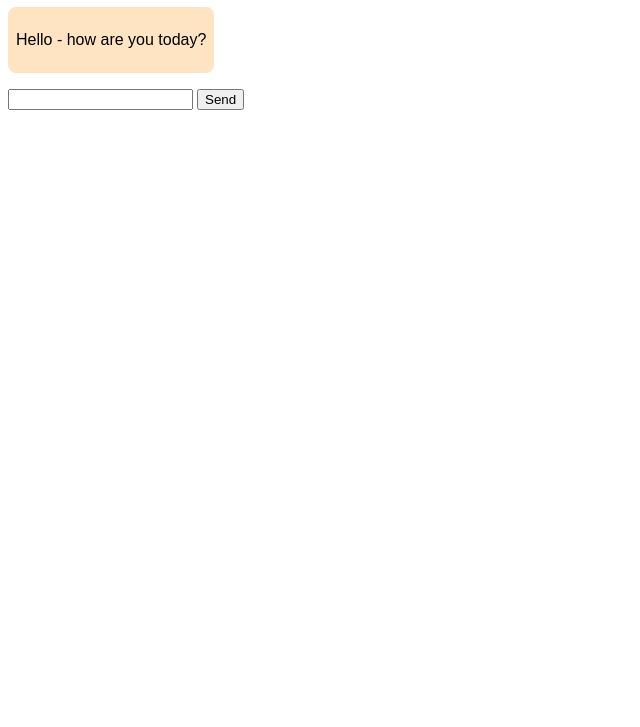
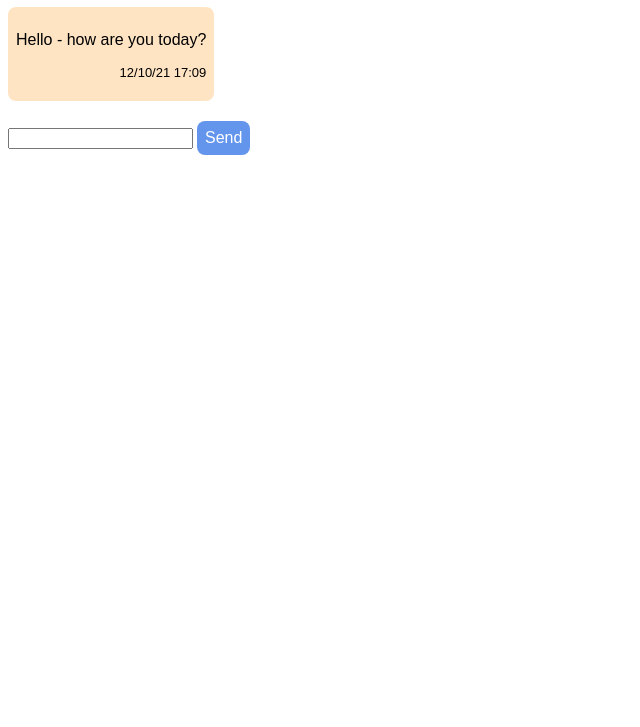
Before and after one commit to silkster87/Codeworks_chat_app, a plain HTML site: page index.html in a window 1280 px wide. Shown: the part 73-800 px from the top of the page, without its empty margins (0-640 px from the left). Drawn offline with nearby package versions, Linux system fonts and the light colour scheme.

Commit message:
included jquery library

```diff
--- a/index.html
+++ b/index.html
@@ -4,17 +4,25 @@
     <head>
         <meta charset="utf-8">
         <link rel="stylesheet" href="style.css">
+        <script src="https://code.jquery.com/jquery-3.6.0.slim.js" integrity="sha256-HwWONEZrpuoh951cQD1ov2HUK5zA5DwJ1DNUXaM6FsY=" crossorigin="anonymous"></script>
         <title>Codeworks Chat app</title>
     </head>
+
+    <body>
+        <script src="script.js"></script>
 
     <h1>Codeworks Chat app</h1>
 
     <div class="computer">
         <p>Hello - how are you today?</p>
+        <p id="dateTime">12/10/21 17:09</p>
     </div>
 
+    <h2></h2>
+
     <form>
-        <input type="text">
-        <input type="submit" value="Send">
+        <input type="text" id="userInput">
+        <button type="button" onclick="sendMessage()">Send</button>
     </form>
+    </body>
 </html>
```
